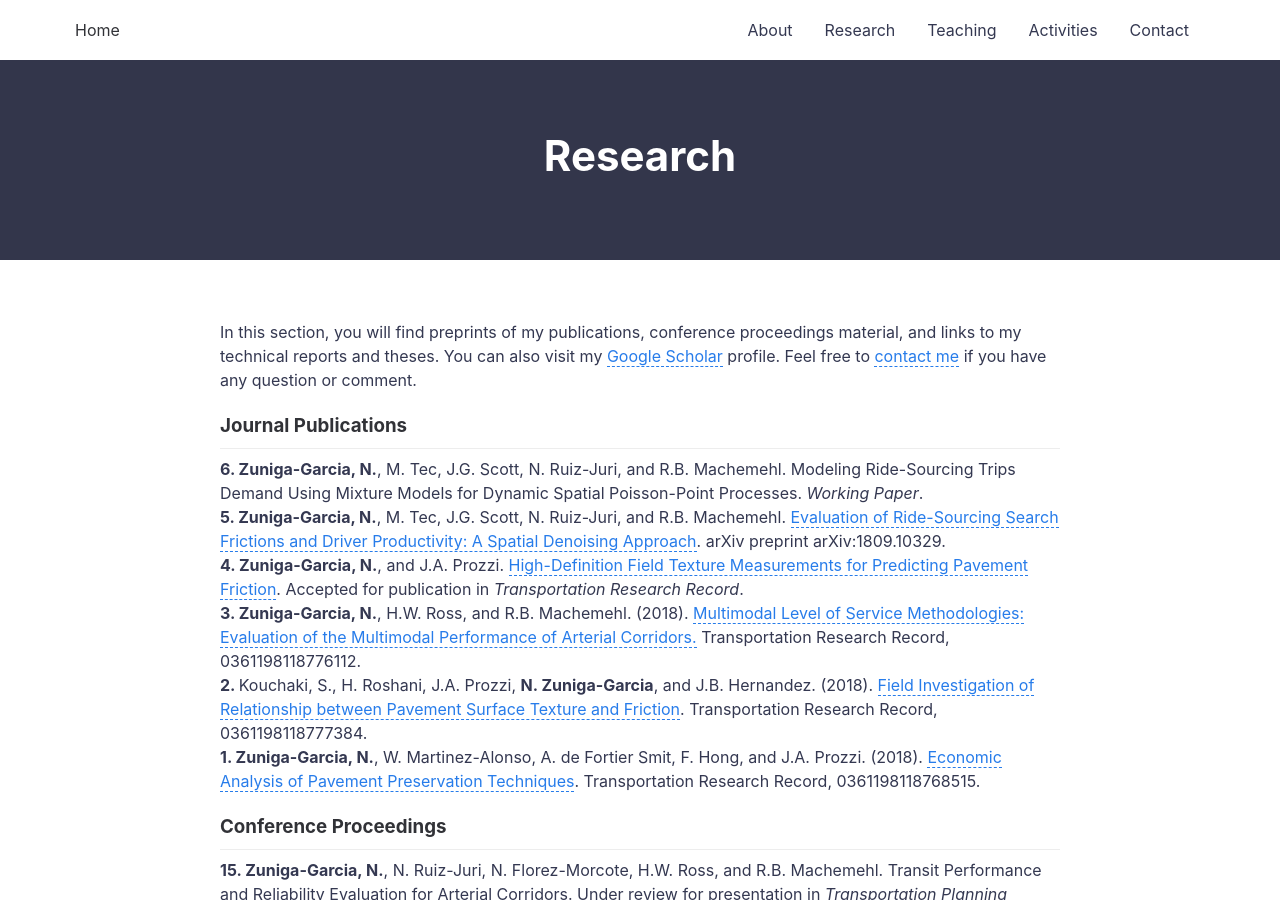
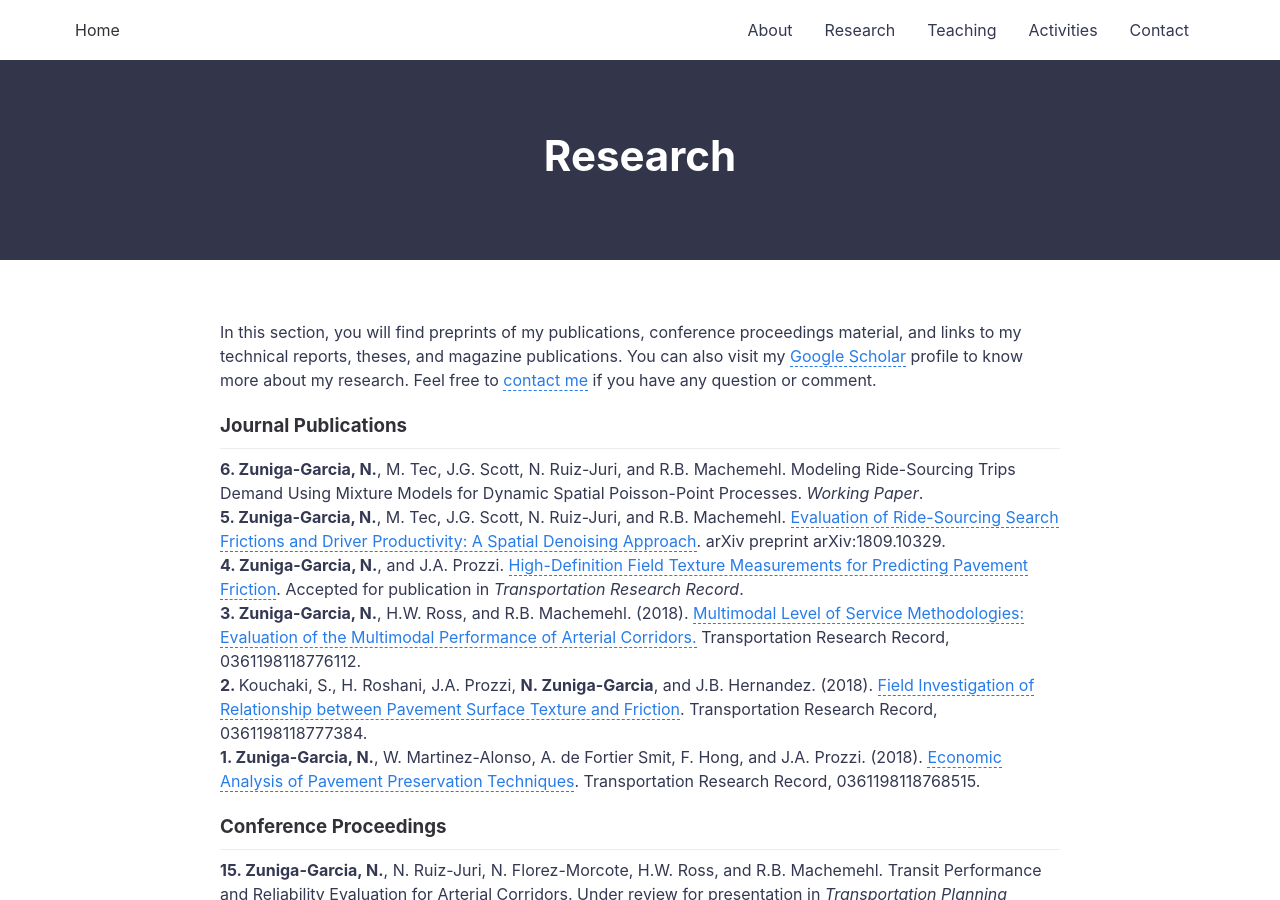
Before and after one commit to nzunigag/nzunigag.github.io, a Jekyll site: the page built from research.md, in a window 1280 px wide and 900 px high. Built offline with Jekyll 4.4.1, drawn with Linux system fonts in a browser that asks for light colours.

Commit message:
Update research.md

```diff
--- a/research.md
+++ b/research.md
@@ -4,7 +4,7 @@ title: Research
 permalink: /research/
 ---
 
-In this section, you will find preprints of my publications, conference proceedings material, and links to my technical reports and theses. You can also visit my [Google Scholar](https://scholar.google.com/citations?hl=en&user=_pHPRgoAAAAJ&view_op=list_works&gmla=AJsN-F5f6KE2TmxGoTIv-BT9B-WCJC4d_K-TCt6PpSAbzO8skCnewF-T2nCVCbjcWxi9eotjLBYeILaOn8f_wTOYH04lyEtwJv0AkBpM07FSM51_EpY6u7E) profile. Feel free to <a href="https://nzunigag.github.io/contact/">contact me</a> if you have any question or comment.
+In this section, you will find preprints of my publications, conference proceedings material, and links to my technical reports, theses, and magazine publications. You can also visit my [Google Scholar](https://scholar.google.com/citations?hl=en&user=_pHPRgoAAAAJ&view_op=list_works&gmla=AJsN-F5f6KE2TmxGoTIv-BT9B-WCJC4d_K-TCt6PpSAbzO8skCnewF-T2nCVCbjcWxi9eotjLBYeILaOn8f_wTOYH04lyEtwJv0AkBpM07FSM51_EpY6u7E) profile to know more about my research. Feel free to <a href="https://nzunigag.github.io/contact/">contact me</a> if you have any question or comment.
 
 ### Journal Publications
 ___
```
